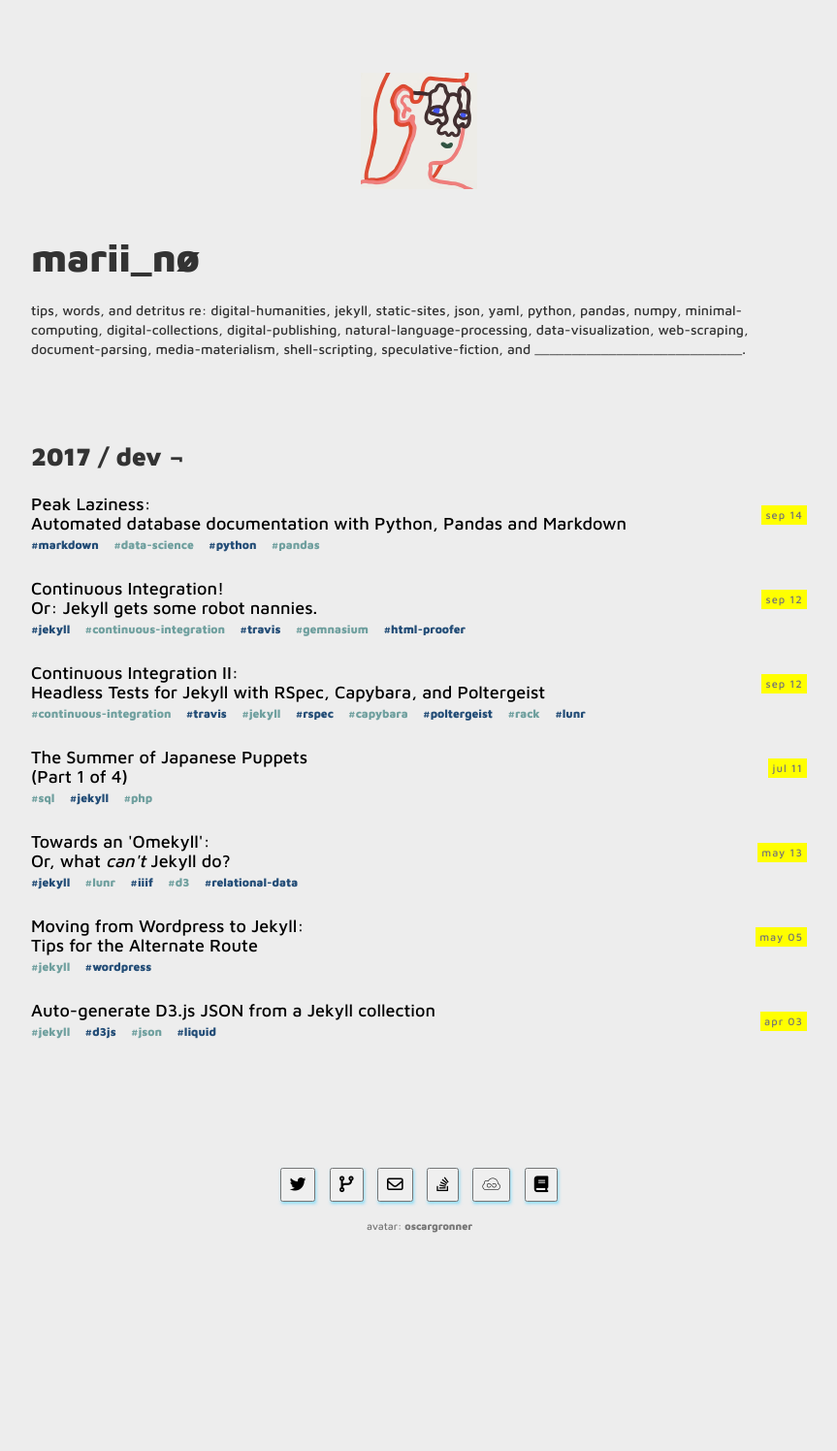
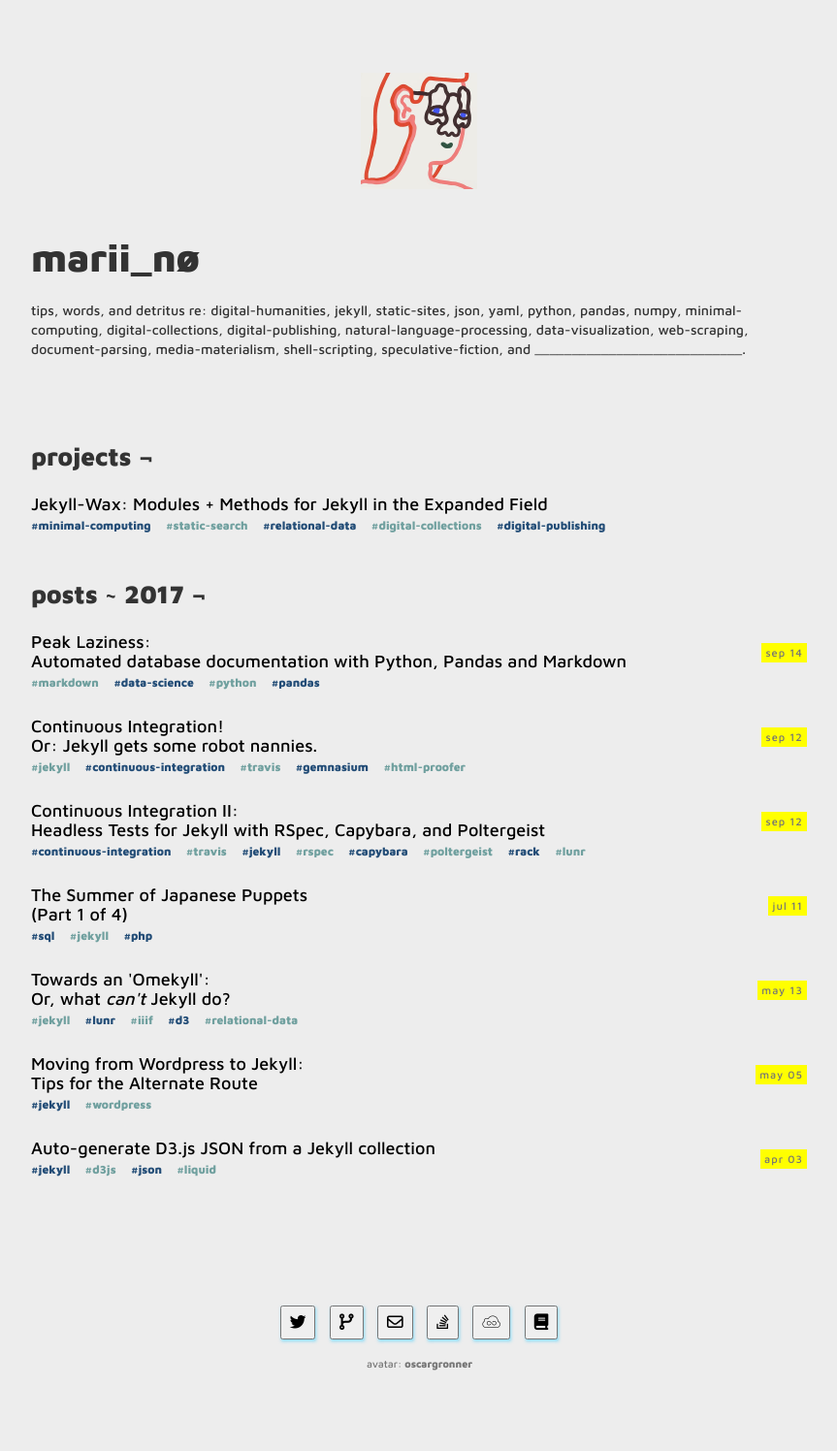
Before and after one commit to mnyrop/marii.info, a Jekyll site: the page built from index.html, in a window 1280 px wide. Shown: the whole page at 97% size, without its empty margins (208-1071 px from the left). Built offline with Jekyll 4.4.1, drawn with Linux system fonts in a browser that asks for light colours; nearby versions of some CDN libraries; comment, search, counter and statistics services are not loaded; before the commit the page ends 1354 px from its top, so only the background shows below that.

Commit message:
start wax project page

```diff
--- a/_config.yml
+++ b/_config.yml
@@ -22,3 +22,7 @@ sass:
 # Other Params
 include:            [ "robots.txt" ]
 exclude:            [ "LICENSE", "README.md", "CNAME", "vendor", "Gemfile*" ]
+
+collections:
+  projects:
+    output: true
--- /dev/null
+++ b/_projects/wax.md
@@ -0,0 +1,46 @@
+---
+layout: page
+title:  "Jekyll-Wax: Modules + Methods for Jekyll in the Expanded Field"
+tags:
+  - minimal-computing
+  - static-search
+  - relational-data
+  - digital-collections
+  - digital-publishing
+---
+<img src="http://www.vvork.com/wp-content/uploads/2009/01/picture-8.png"/>
+
+#### status:
+early stages / ongoing
+
+#### one-sentence summary:
+__jekyll-wax__ comprises a heterogeneous collection of experiments, strategies, and functional components for adapting [Jekyll](http://jekyllrb.com) to evolve alongside the needs of digital humanities researchers and practitioners.
+
+#### project description:
+
+As a set of practices and priorities, **minimal computing** has been particularly suited to the needs of digital humanities projects and scholars. Specifically, its tenets of [Minimal Dependencies](http://go-dh.github.io/mincomp/thoughts/2016/10/03/tldr#minimal-dependencies), [Minimal Maintenance](http://go-dh.github.io/mincomp/thoughts/2016/10/03/tldr#minimal-maintenance) and [Minimal Presence](http://go-dh.github.io/mincomp/thoughts/2016/10/03/tldr#minimal-presence) help offset DH's frequent scarcity of resources, and its emphasis on [Maximum Access](http://go-dh.github.io/mincomp/thoughts/2016/10/03/tldr#maximum-access), [Minimal Consumption](http://go-dh.github.io/mincomp/thoughts/2016/10/03/tldr#minimal-use) and [Minimal Obsolescence](http://go-dh.github.io/mincomp/thoughts/2016/10/03/tldr#minimal-obsolescence) complement and strengthen the core of critical digital humanities work.
+
+In line with the goals of minimal computing, **jekyll-wax** is a set of experiments, strategies, and functional components for adapting [Jekyll](http://jekyllrb.com) (a sustainable, modular static site generator) to suit the wide-ranging needs emerging from digital humanities scholarship.
+
+Though primarily used to power blog-style sites, the mechanisms of Jekyll are incredibly open and adaptable. Its easy integration with version control and markdown authoring, as well as the readability of its templating engine [Liquid](https://help.shopify.com/themes/liquid) make it an excellent tool when working with students and web development newcomers.
+
+#### checklist:
+
+<i class="fa fa-check-square-o" aria-hidden="true"></i> Lorem ipsum dolor sit amet, consectetur adipiscing elit.<br>
+<i class="fa fa-check-square-o" aria-hidden="true"></i> Lorem ipsum dolor sit amet, consectetur adipiscing elit.<br>
+<i class="fa fa-check-square-o" aria-hidden="true"></i> Lorem ipsum dolor sit amet, consectetur adipiscing elit.<br>
+<i class="fa fa-check-square-o" aria-hidden="true"></i> Lorem ipsum dolor sit amet, consectetur adipiscing elit.<br>
+<i class="fa fa-check-square-o" aria-hidden="true"></i> Lorem ipsum dolor sit amet, consectetur adipiscing elit.<br>
+<i class="fa fa-square-o" aria-hidden="true"></i> Lorem ipsum dolor sit amet, consectetur adipiscing elit.<br>
+<i class="fa fa-square-o" aria-hidden="true"></i> Lorem ipsum dolor sit amet, consectetur adipiscing elit.<br>
+<i class="fa fa-square-o" aria-hidden="true"></i> Lorem ipsum dolor sit amet, consectetur adipiscing elit.<br>
+
+#### links + reference:
+
+__[Amet]():__ consectetur adipiscing elit.<br>
+__[Amet]():__ consectetur adipiscing elit.<br>
+__[Amet]():__ consectetur adipiscing elit.<br>
+__[Amet]():__ consectetur adipiscing elit.<br>
+__[Amet]():__ consectetur adipiscing elit.<br>
+__[Amet]():__ consectetur adipiscing elit.<br>
+__[Amet]():__ consectetur adipiscing elit.<br>
--- a/index.html
+++ b/index.html
@@ -9,12 +9,29 @@ layout: default
 	tips, words, and detritus re: digital-humanities, jekyll, static-sites, json, yaml, python, pandas, numpy, minimal-computing, digital-collections, digital-publishing, natural-language-processing, data-visualization, web-scraping, document-parsing, media-materialism, shell-scripting, speculative-fiction, and ____________________________.
 
 	<br><br><br>
-
+	<h3>projects &#172;</h3>
+	<ul>
+	{% for project in site.projects %}
+		<li>
+			<div class="title">
+				<a href="{{ site.url }}{{ project.url }}" class="home-post-link">{{ project.title }}<a/><br>
+					{% for tag in project.tags %}
+						{% capture thecycle %}{% cycle 'odd', 'even' %}{% endcapture %}
+						{% if thecycle == 'odd' %}
+							{% assign color = "#234d77" %}
+						{% else %}
+							{% assign color = "#70a09f" %}
+						{% endif %}
+						<!-- <a href="">--><span style="color:{{ color }}" class="tag">#{{ tag }}</span><!--</a>-->{% unless forloop.last %}&nbsp;&nbsp;{% endunless %}
+					{% endfor %}
+			</div>
+		</li>
+	{% endfor %}
 	{% assign sticky_posts = site.posts | where: "sticky", true %}
 	{% for post in sticky_posts  %}
 		{% unless post.next %}
 			<!-- <h3>{{ post.date | date: '%Y' }} &#172;</h3> -->
-			<h3>{{ post.date | date: '%Y' }} / {{ post.category }} &#172;</h3>
+			<h3>posts ~ {{ post.date | date: '%Y' }} &#172;</h3>
 		{% else %}
 			{% capture year %}{{ post.date | date: '%Y' }}{% endcapture %}
 			{% capture nyear %}{{ post.next.date | date: '%Y' }}{% endcapture %}
@@ -22,7 +39,6 @@ layout: default
 				<h3>{{ post.date | date: '%Y' }} &#172;</h3>
 			{% endif %}
 		{% endunless %}
-
 		<ul>
 			<li>
 				<div class="post-date" style="padding-top:10px;">
```
